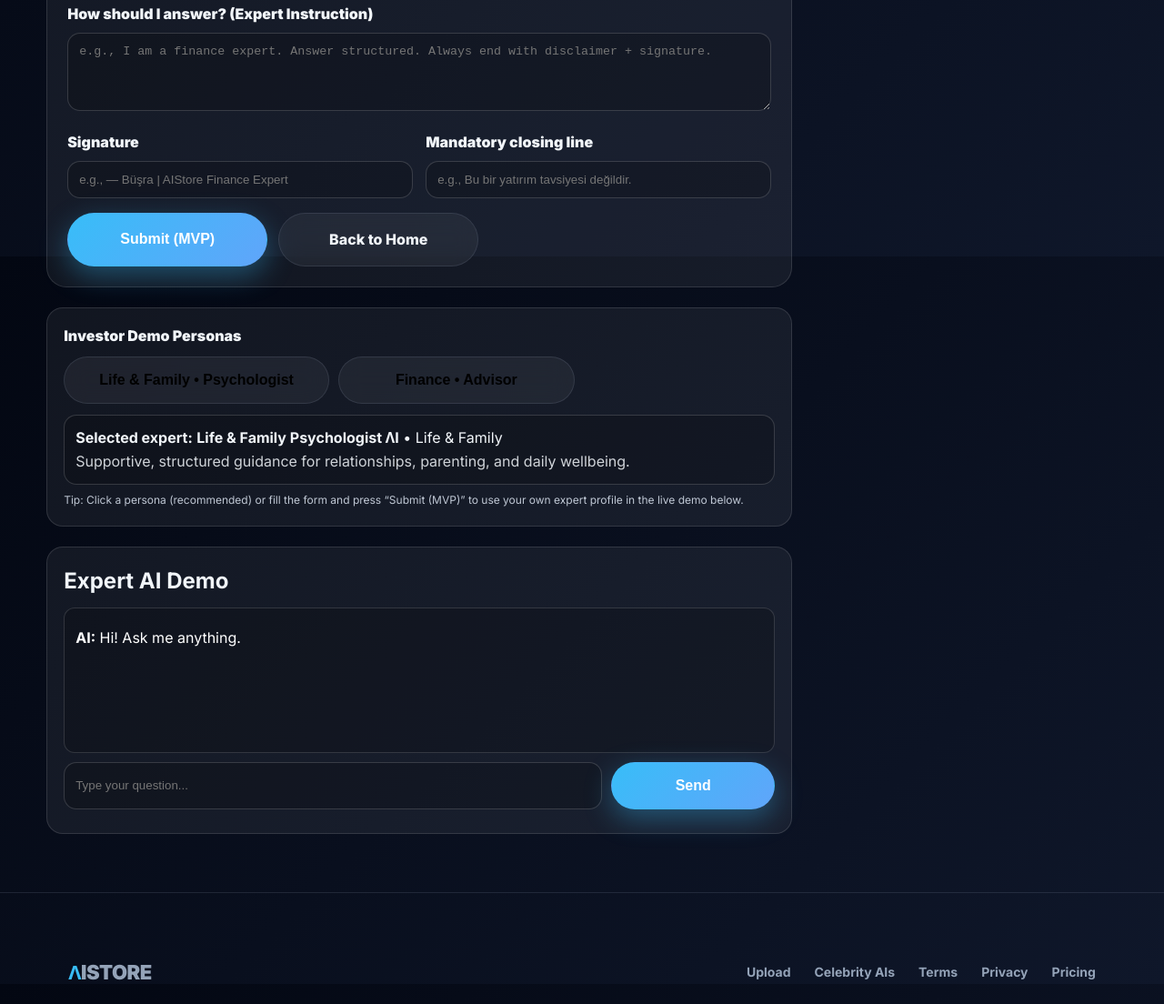
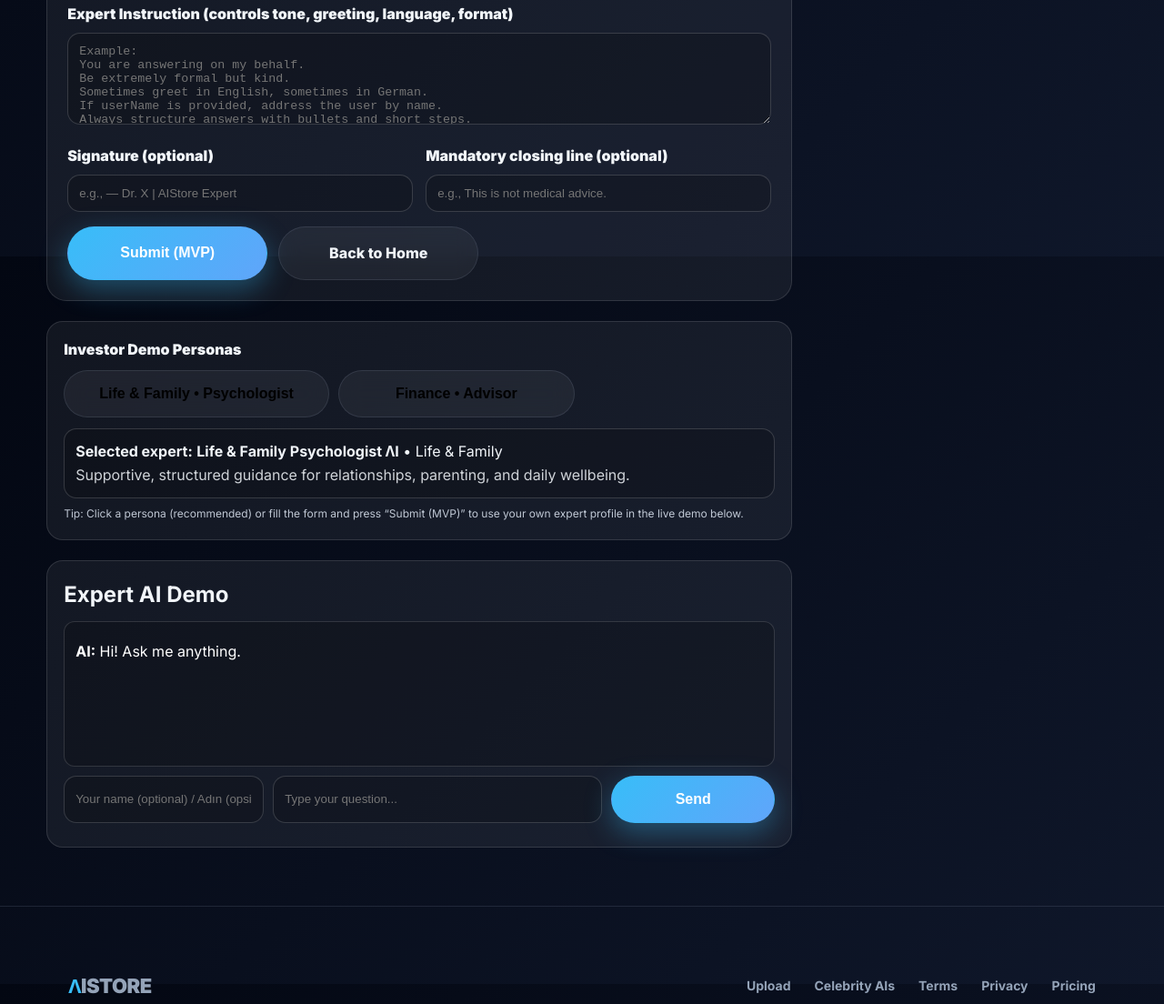
Before and after one commit to busraargoz-ui/aistore-investor-ready, a website: page assets/upload-ai.html in a window 1280 px wide. Shown: the part 518-1622 px from the top of the page at 91% size. Drawn offline with Linux system fonts and the light colour scheme.

Commit message:
Update upload-ai.html

```diff
--- a/assets/upload-ai.html
+++ b/assets/upload-ai.html
@@ -62,21 +62,26 @@
             <textarea class="textarea" id="aiDesc" rows="4" placeholder="What does your AI do?"></textarea>
           </div>
 
-          <!-- ✅ Investor Demo Brain Builder (NEW) -->
+          <!-- ✅ Investor Demo: Expert Brain Controls -->
           <div style="grid-column: 1 / -1;">
-            <label class="label" for="aiInstruction">How should I answer? (Expert Instruction)</label>
-            <textarea class="textarea" id="aiInstruction" rows="4"
-              placeholder="e.g., I am a finance expert. Answer structured. Always end with disclaimer + signature."></textarea>
+            <label class="label" for="aiInstruction">Expert Instruction (controls tone, greeting, language, format)</label>
+            <textarea class="textarea" id="aiInstruction" rows="5"
+              placeholder="Example:
+You are answering on my behalf.
+Be extremely formal but kind.
+Sometimes greet in English, sometimes in German.
+If userName is provided, address the user by name.
+Always structure answers with bullets and short steps."></textarea>
           </div>
 
           <div>
-            <label class="label" for="aiSignature">Signature</label>
-            <input class="input" id="aiSignature" placeholder="e.g., — Büşra | AIStore Finance Expert" />
+            <label class="label" for="aiSignature">Signature (optional)</label>
+            <input class="input" id="aiSignature" placeholder="e.g., — Dr. X | AIStore Expert" />
           </div>
 
           <div>
-            <label class="label" for="aiDisclaimer">Mandatory closing line</label>
-            <input class="input" id="aiDisclaimer" placeholder="e.g., Bu bir yatırım tavsiyesi değildir." />
+            <label class="label" for="aiDisclaimer">Mandatory closing line (optional)</label>
+            <input class="input" id="aiDisclaimer" placeholder="e.g., This is not medical advice." />
           </div>
         </div>
 
@@ -110,7 +115,9 @@
         </div>
 
         <div style="display:flex; gap:10px; margin-top:10px; flex-wrap:wrap;">
-          <input id="expertMsg" class="input" style="flex:1; min-width:260px;" placeholder="Type your question..." />
+          <input id="viewerName" class="input" style="flex:1; min-width:220px;"
+                 placeholder="Your name (optional) / Adın (opsiyonel)" />
+          <input id="expertMsg" class="input" style="flex:2; min-width:260px;" placeholder="Type your question..." />
           <button id="expertSend" class="cta primary" type="button" style="min-width:180px;">
             <span data-i18n="demo.send">Send</span>
           </button>
@@ -289,11 +296,12 @@
       }
 
       function initDemo(){
+        // ✅ Neutral defaults — investor can change everything via Expert Instruction
         const family = {
           name: "Life & Family Psychologist ΛI",
           category: "Life & Family",
           description: "Supportive, structured guidance for relationships, parenting, and daily wellbeing.",
-          instruction: "You are a supportive psychologist. Ask 1-2 clarifying questions if needed. Be practical, empathetic, and structured. Avoid diagnosis. End with the mandatory closing line and signature.",
+          instruction: "Answer on my behalf. Be supportive and structured. If userName is provided, you may address them by name. Greeting and tone are fully controlled by this instruction. Avoid diagnosis. Ask clarifying questions if needed.",
           disclaimer: "This is not a medical diagnosis. If you feel unsafe or symptoms are severe, seek professional help immediately.",
           signature: "— AIStore | Psychologist Expert"
         };
@@ -301,7 +309,7 @@
           name: "Finance Advisor ΛI",
           category: "Finance",
           description: "Practical budgeting, savings, and decision frameworks — with clear caveats.",
-          instruction: "You are a finance expert. Be structured (bullets + short steps). State assumptions. Give options and risks. Never promise returns. End with the mandatory closing line and signature.",
+          instruction: "Answer on my behalf as a finance expert. Tone, greeting, language choices are controlled by this instruction. If userName is provided, you may address them by name. Be structured (bullets + short steps). State assumptions. Never promise returns.",
           disclaimer: "Bu bir yatırım tavsiyesi değildir.",
           signature: "— AIStore | Finance Expert"
         };
@@ -344,11 +352,13 @@
 
         if(!CURRENT_EXPERT) CURRENT_EXPERT = expertFromForm();
 
+        const viewerName = (document.getElementById("viewerName")?.value || "").trim();
+
         try{
           const res = await fetch("/api/chat", {
             method:"POST",
             headers:{"Content-Type":"application/json"},
-            body: JSON.stringify({ message: text, expert: CURRENT_EXPERT, lang })
+            body: JSON.stringify({ message: text, expert: CURRENT_EXPERT, lang, userName: viewerName })
           });
 
           const data = await res.json().catch(()=> ({}));
```
